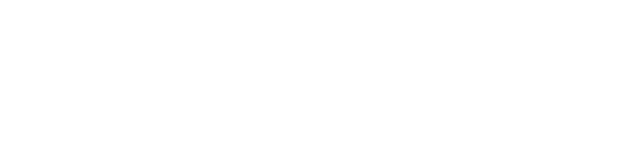
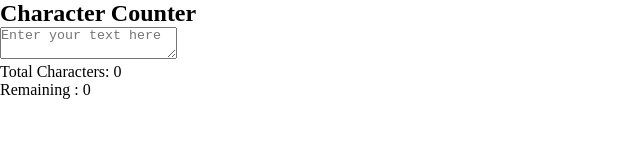
Before and after one commit to zayn-121/small-Html-Css-Javascript-project, a plain HTML site: page Character counter/index.html in a window 1280 px wide. Shown: the whole page, without its empty margins (0-640 px from the left). Drawn offline with Linux system fonts and the light colour scheme.

Commit message:
7th project_added html_structure

```diff
--- a/Character counter/index.html
+++ b/Character counter/index.html
@@ -8,7 +8,14 @@
 </head>
 <body>
 
-
+    <div class="container">
+        <h2>Character Counter</h2>
+        <textarea  id="textarea" class="textarea" placeholder="Enter your text here" maxlength="50"></textarea>
+        <div class="counter-container">
+            <P>Total Characters: <span id="total-count" class="total-count">0</span></P>
+            <P>Remaining : <span id="remaining-count" class="remaining-count">0</span></P>
+        </div>
+    </div>
     <script src="index.js"></script>
 </body>
 </html>
```
